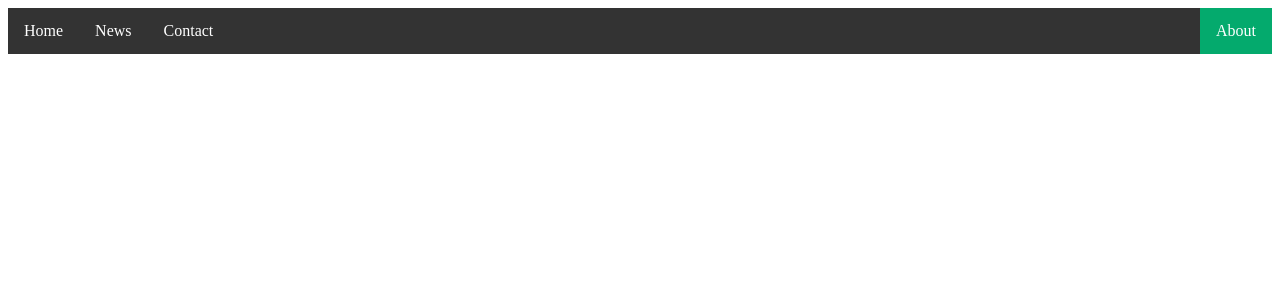
After one commit to ProfSchimd/teaching-material, a PHP site: page /css-navbar-example.html in a window 1280 px wide. The commit adds this page. Shown: the top 300 px of the page. Run offline with PHP 8.4, Linux system fonts and the light colour scheme.

Commit message:
INF: Updated CSS examples.

```diff
--- /dev/null
+++ b/inf/html-css/css-navbar-example.html
@@ -0,0 +1,46 @@
+<!DOCTYPE html>
+<html>
+<head>
+<style>
+ul {
+  list-style-type: none;
+  margin: 0;
+  padding: 0;
+  overflow: hidden;
+  background-color: #333;
+}
+
+li {
+  float: left;
+}
+
+li a {
+  display: block;
+  color: white;
+  text-align: center;
+  padding: 14px 16px;
+  text-decoration: none;
+}
+
+li a:hover:not(.active) {
+  background-color: #111;
+}
+
+.active {
+  background-color: #04AA6D;
+}
+</style>
+</head>
+<body>
+
+<nav>
+<ul>
+  <li><a href="#home">Home</a></li>
+  <li><a href="#news">News</a></li>
+  <li><a href="#contact">Contact</a></li>
+  <li style="float:right"><a class="active" href="#about">About</a></li>
+</ul>
+</nav>
+
+</body>
+</html>
```
Also changed, not shown: inf/html-css/css-selector-example.css (renamed from inf/html-css/css-example.css, +10 -0 lines), inf/html-css/css-selector-example.html (+6 -2 lines).
